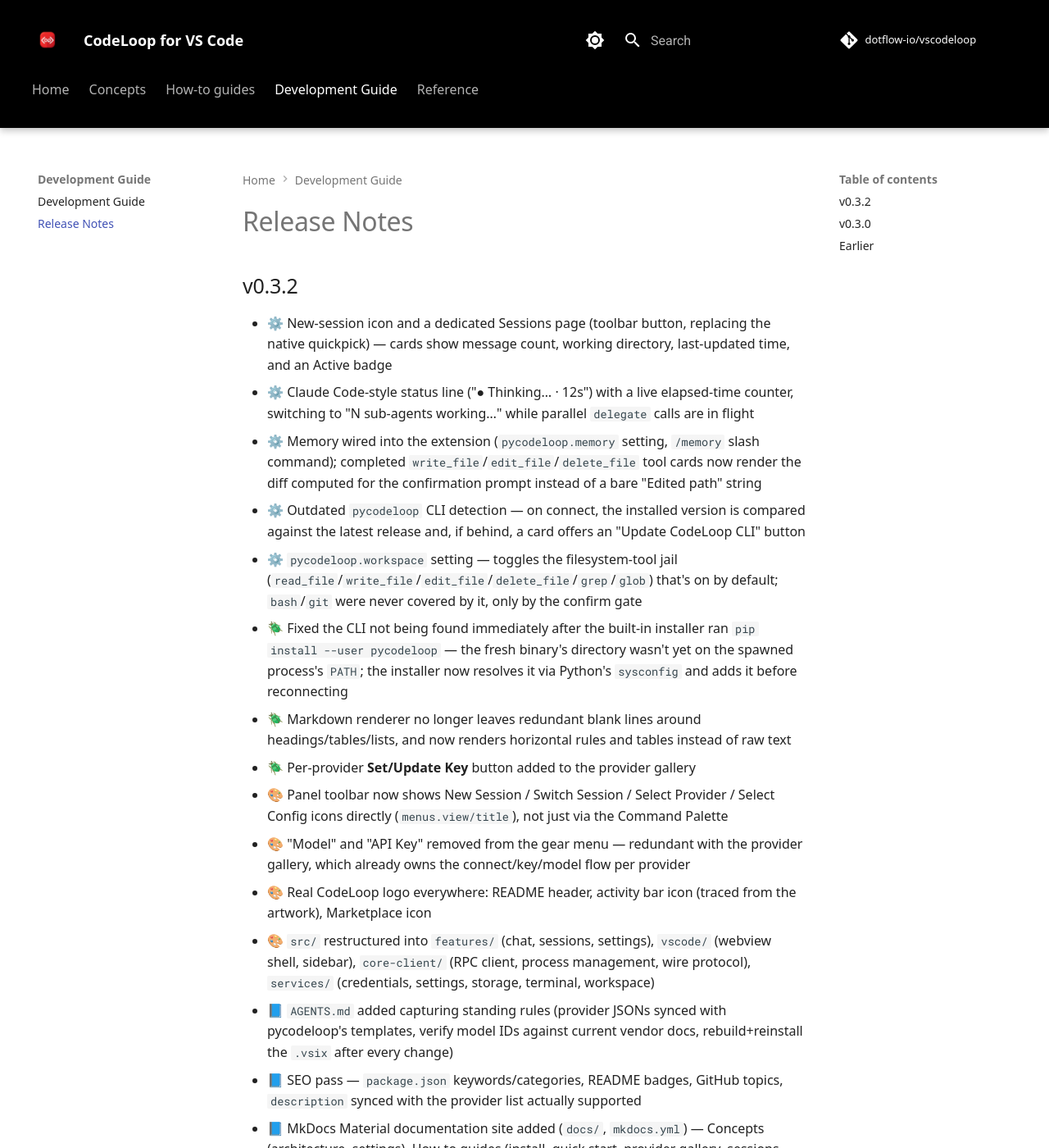
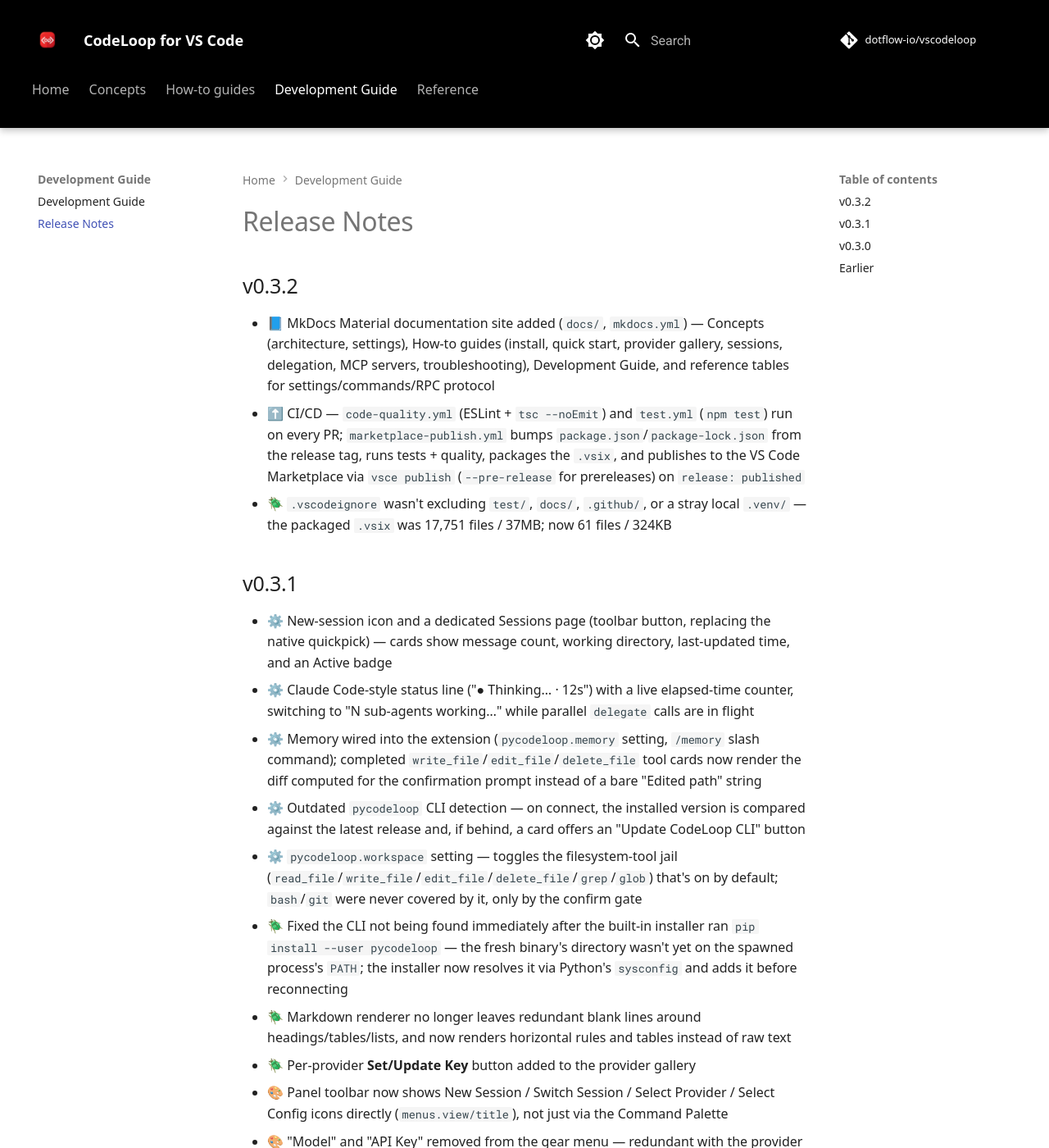
Before and after one commit to dotflow-io/vscodeloop, an MkDocs documentation site: the page built from docs/nav/development/release-notes.md, in a window 1280 px wide and 1400 px high. Shown: the whole window at 82% size. Built offline with MkDocs 1.6.1 and Material for MkDocs 9.7.7, drawn with Linux system fonts in a browser that asks for light colours; comment, search, counter and statistics services are not loaded; some of the changed text lies outside the part shown.

Commit message:
📘 DOCS: Split v0.3.1 and v0.3.2 release notes into separate entries

```diff
--- a/docs/nav/development/release-notes.md
+++ b/docs/nav/development/release-notes.md
@@ -1,6 +1,12 @@
 # Release Notes
 
 ## v0.3.2
+
+- 📘 MkDocs Material documentation site added (`docs/`, `mkdocs.yml`) — Concepts (architecture, settings), How-to guides (install, quick start, provider gallery, sessions, delegation, MCP servers, troubleshooting), Development Guide, and reference tables for settings/commands/RPC protocol
+- ⬆️ CI/CD — `code-quality.yml` (ESLint + `tsc --noEmit`) and `test.yml` (`npm test`) run on every PR; `marketplace-publish.yml` bumps `package.json`/`package-lock.json` from the release tag, runs tests + quality, packages the `.vsix`, and publishes to the VS Code Marketplace via `vsce publish` (`--pre-release` for prereleases) on `release: published`
+- 🪲 `.vscodeignore` wasn't excluding `test/`, `docs/`, `.github/`, or a stray local `.venv/` — the packaged `.vsix` was 17,751 files / 37MB; now 61 files / 324KB
+
+## v0.3.1
 
 - ⚙️ New-session icon and a dedicated Sessions page (toolbar button, replacing the native quickpick) — cards show message count, working directory, last-updated time, and an Active badge
 - ⚙️ Claude Code-style status line ("● Thinking… · 12s") with a live elapsed-time counter, switching to "N sub-agents working…" while parallel `delegate` calls are in flight
```
Also changed, not shown: other parts of docs/nav/development/release-notes.md (+0 -3 lines).
